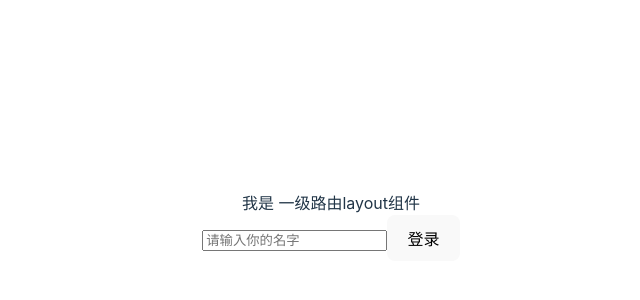
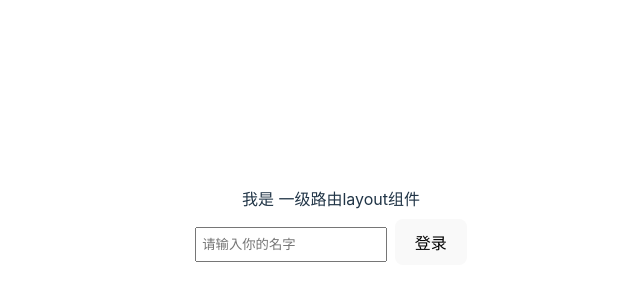
Before and after one commit to liyahuan/react-be-demo, a React (Vite) app: page / in a window 1280 px wide. Shown: the part 166-466 px from the top of the page, without its empty margins (309-949 px from the left). Built offline with nearby package versions, Linux system fonts and the light colour scheme.

Commit message:
feat: 美化input框的外表

```diff
--- a/src/index.css
+++ b/src/index.css
@@ -26,7 +26,7 @@ body {
   padding:0;
   display: flex;
   place-items: center;
-  justify-content: space-around;
+  justify-content: center;
   min-width: 320px;
   min-height: 100vh;
   text-align: center;
--- a/src/pages/Layout/index.tsx
+++ b/src/pages/Layout/index.tsx
@@ -1,6 +1,6 @@
 import { useState } from "react";
 import { Link, Navigate, Outlet, useNavigate } from "react-router-dom"
-
+import './layout.css';
 function Layout (){
   const [name, setName] = useState('')
 
--- /dev/null
+++ b/src/pages/Layout/layout.css
@@ -0,0 +1,11 @@
+
+form{
+    margin-top: .5rem;
+}
+input{
+    padding: .6em .4em;
+}
+button{
+    background-color: blanchedalmond;
+    margin-left: .5rem;
+}
```
